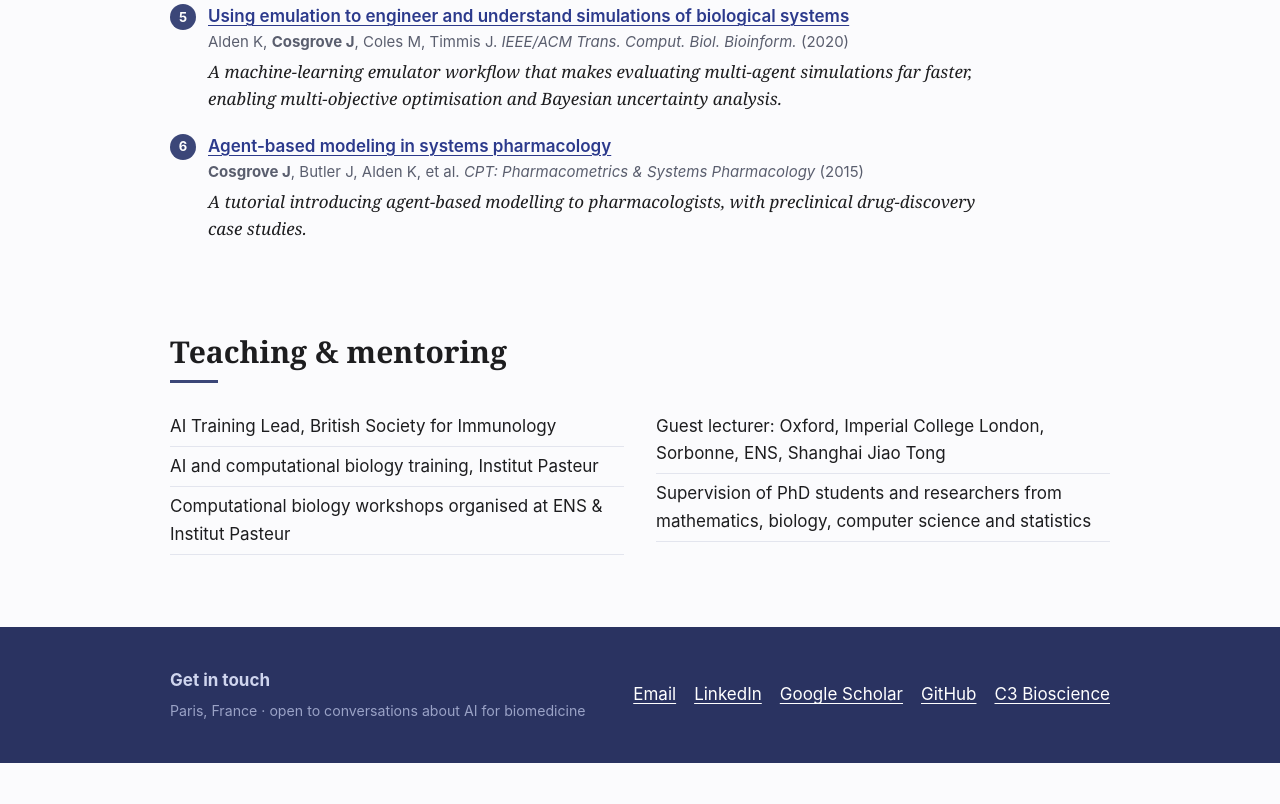
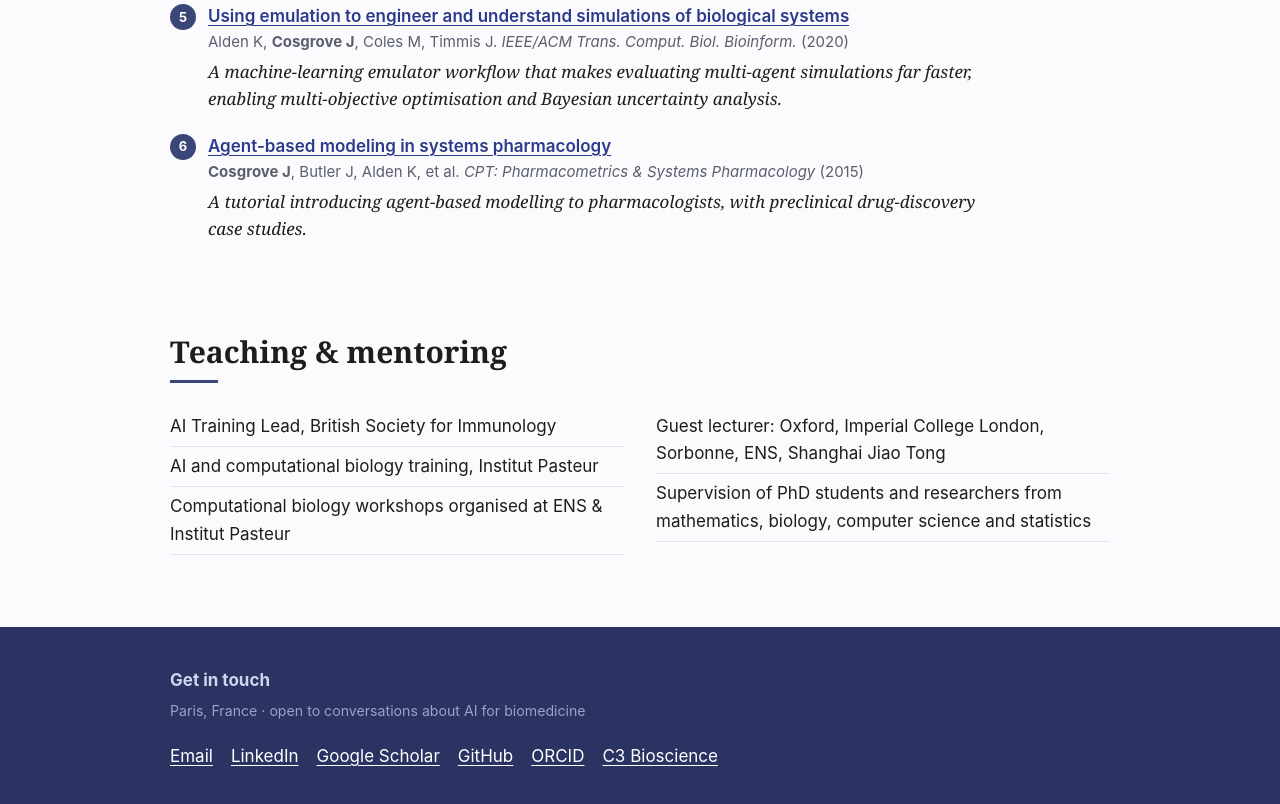
Before and after one commit to jasoncosgrove47/jasoncosgrove47.github.io, a plain HTML site: page index.html in a window 1280 px wide. Shown: the part 3861-4665 px from the top of the page. Before the commit the page ends 4624 px from the top, so only its background shows below. Drawn offline with Linux system fonts and the light colour scheme.

Commit message:
Add ORCID link
Co-Authored-By: Claude Opus 5.5 <noreply@anthropic.com>

```diff
--- a/index.html
+++ b/index.html
@@ -290,6 +290,7 @@
       <a href="https://www.linkedin.com/in/jason-cosgrove-18537a53/">LinkedIn</a>
       <a href="https://scholar.google.com/citations?user=gH0WDeIAAAAJ&amp;hl=en">Google Scholar</a>
       <a href="https://github.com/jasoncosgrove47">GitHub</a>
+      <a href="https://orcid.org/0000-0003-3121-2009">ORCID</a>
       <a href="https://c3bioscience.com">C3 Bioscience</a>
     </div>
   </div>
```
